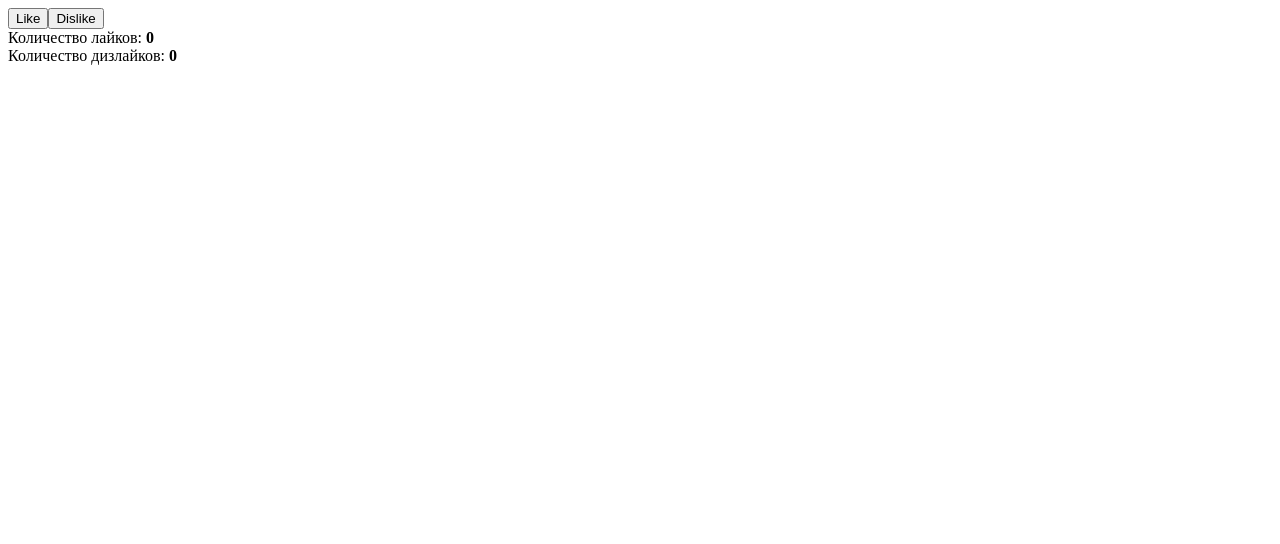
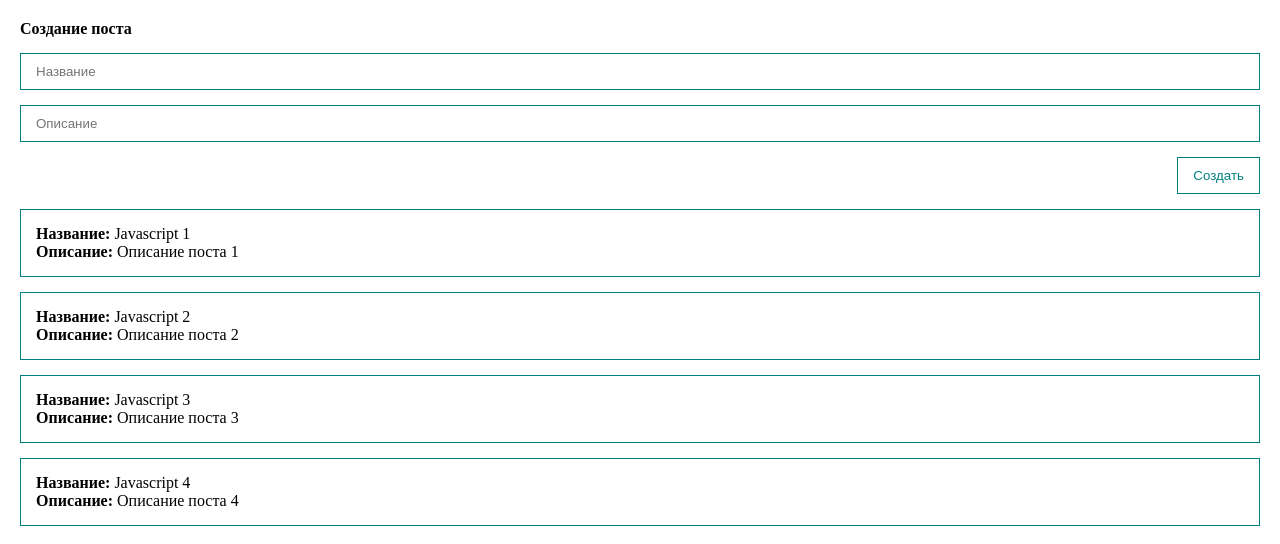
Before and after one commit to RomanNikolaevich/vue3-fundamental-course, a Vue app: page / in a window 1280 px wide. Shown: the top 544 px of the page. Built offline with nearby package versions, Linux system fonts and the light colour scheme.

Commit message:
creating a page with adding new messages, as well as displaying them on the page

```diff
--- a/src/App.vue
+++ b/src/App.vue
@@ -1,14 +1,28 @@
 <template>
-    <div>
-        <div>
-            <button @click="addLike">Like</button>
-            <button @click="addDislike">Dislike</button>
-        </div>
-        <div>
-            Количество лайков: <strong> {{ likes }} </strong>
-        </div>
-        <div>
-            Количество дизлайков: <strong> {{ dislikes }} </strong>
+    <div class="app">
+        <form @submit.prevent>
+<!--            @submit.prevent - отключает действия браузера по умолчанию-->
+            <h4>Создание поста </h4>
+            <!--            v-bind - связывает данные с конкретным компонентом-->
+            <input v-bind:value="title"
+                   @input="title = $event.target.value"
+                   class="input"
+                   type="text"
+                   placeholder="Название">
+            <input v-bind:value="body"
+                   @input="body = $event.target.value"
+                   class="input"
+                   type="text"
+                   placeholder="Описание">
+            <button class="btn"
+                    @click="createPost"
+                    type="submit">
+                Создать
+            </button>
+        </form>
+        <div class="post" v-for="post in posts">
+            <div><strong>Название: </strong> {{ post.title }}</div>
+            <div><strong>Описание: </strong> {{ post.body }}</div>
         </div>
     </div>
 </template>
@@ -17,21 +31,69 @@
 export default {
     data() {
         return {
-            likes: 0,
-            dislikes: 0,
+            posts: [
+                {id: 1, title: 'Javascript 1', body: 'Описание поста 1'},
+                {id: 2, title: 'Javascript 2', body: 'Описание поста 2'},
+                {id: 3, title: 'Javascript 3', body: 'Описание поста 3'},
+                {id: 4, title: 'Javascript 4', body: 'Описание поста 4'},
+            ],
+            title: '',
+            body: '',
         }
     },
     methods: {
-        addLike() {
-            this.likes += 1;
+        createPost() {
+            const newPost = {
+                id: Date.now(),
+                title: this.title,
+                body: this.body,
+            }
+            // отправляем данные в массив "posts" и очищаем поля input от введенных данных:
+            this.posts.push(newPost);
+            this.title = '';
+            this.body = '';
         },
-        addDislike() {
-            this.dislikes += 1;
-        }
+
     }
 }
 </script>
 
 <style>
+* {
+    margin: 0;
+    padding: 0;
+    box-sizing: border-box;
+}
 
+.app {
+    padding: 20px;
+}
+
+.post {
+    padding: 15px;
+    border: 1px solid teal;
+    margin-top: 15px;
+}
+
+form {
+    display: flex;
+    flex-direction: column;
+}
+
+.input {
+    width: 100%;
+    border: 1px solid teal;
+    padding: 10px 15px;
+    margin-top: 15px;
+}
+
+.btn {
+    margin-top: 15px;
+    align-self: flex-end;
+    padding: 10px 15px;
+    background: none;
+    color: teal;
+    border: 1px solid teal;
+
+}
 </style>
```
